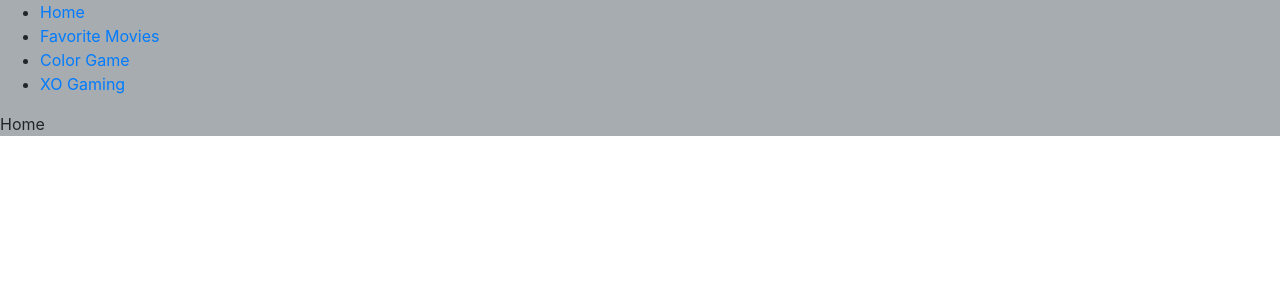
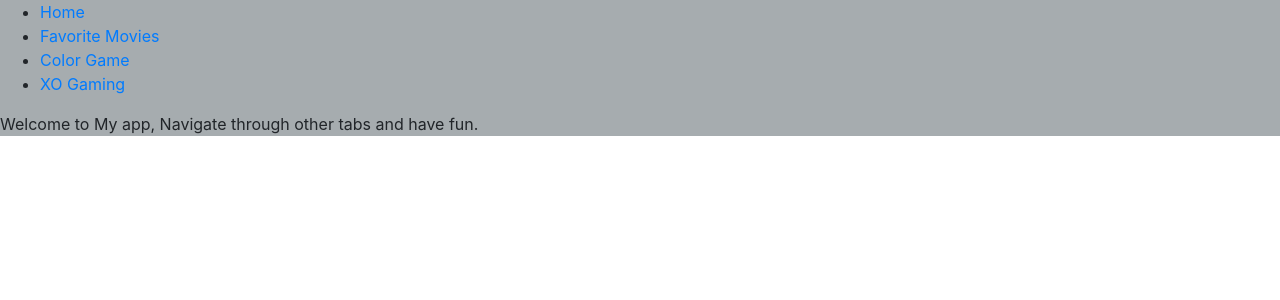
Before and after one commit to tamilselvanyes/html_demo, a React (Create React App) app in the folder REACT/movies-list/: page / in a window 1280 px wide. Shown: the top 300 px of the page. Built offline with nearby package versions, Linux system fonts and the light colour scheme.

Commit message:
Home page updation

```diff
--- a/REACT/movies-list/src/App.js
+++ b/REACT/movies-list/src/App.js
@@ -31,17 +31,17 @@ export default function App() {
         <Route path="/FavoriteMovies"><FavoriteMovies /></Route>
         <Route path="/TicTacToe"><TicTacToe /></Route>
         <Route path="/AddColor"><AddColor /></Route>
-        <Route path="/">Home</Route>
+        <Route path="/"><WelcomeMsg/></Route>
 
 
 
       </Switch>
+    </div>
+  );
 
-
-
-
-    </div>
-
-
-  );
+  function WelcomeMsg(){
+    return (
+      <div>Welcome to My app, Navigate through other tabs and have fun.</div>
+    )
+  }
 }
--- a/REACT/movies-list/src/index.css
+++ b/REACT/movies-list/src/index.css
@@ -121,3 +121,7 @@ input{
   margin:10px;
   text-align:center;
 }
+
+.turn-details{
+  margin:10px;
+}
```
